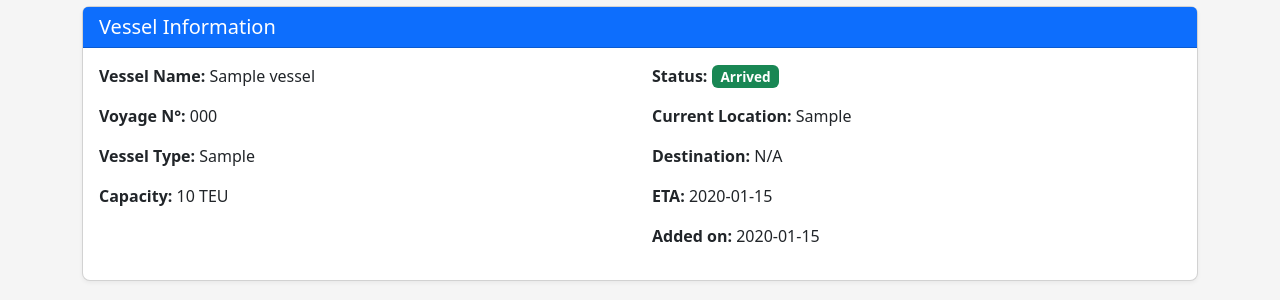
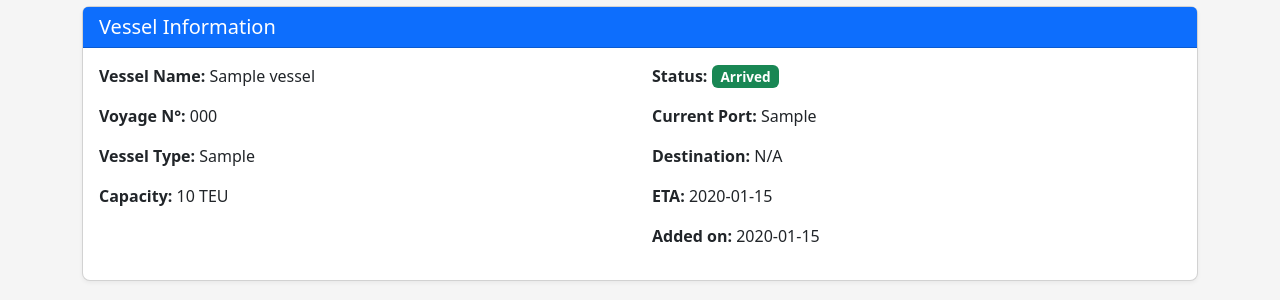
Before and after one commit to SpanFreight/tracking, a Flask app: page /vessels/1 in a window 1280 px wide. Shown: the part 168-468 px from the top of the page. Run offline with Flask 3, Linux system fonts and the light colour scheme; a user stored in the database is signed in; tables that the repository leaves empty hold one stand-in row (values such as "Sample post").

Commit message:
Update vessel_detail.html

```diff
--- a/templates/vessel_detail.html
+++ b/templates/vessel_detail.html
@@ -69,7 +69,7 @@
                         <span class="badge bg-secondary">{{ vessel.status }}</span>
                     {% endif %}
                 </p>
-                <p><strong>Current Location:</strong> {{ vessel.current_location or 'N/A' }}</p>
+                <p><strong>Current Port:</strong> {{ vessel.current_location or 'N/A' }}</p>
                 <p><strong>Destination:</strong> {{ vessel.current_destination or 'N/A' }}</p>
                 <p><strong>ETA:</strong> {{ vessel.eta.strftime('%Y-%m-%d') if vessel.eta else 'N/A' }}</p>
                 <p><strong>Added on:</strong> {{ vessel.created_at.strftime('%Y-%m-%d') }}</p>
```
